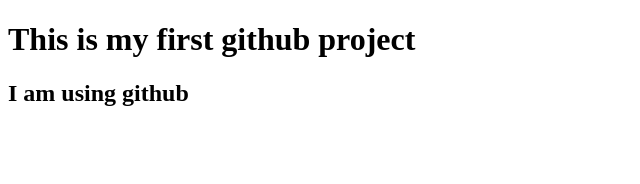
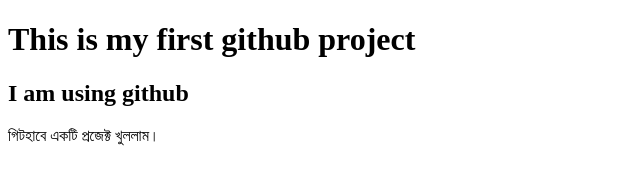
Before and after one commit to masud-web/my-first-website, a plain HTML site: page index.html in a window 1280 px wide. Shown: the whole page, without its empty margins (0-640 px from the left). Drawn offline with Linux system fonts and the light colour scheme.

Commit message:
added a paragraph

```diff
--- a/index.html
+++ b/index.html
@@ -9,5 +9,6 @@
 <body>
     <h1>This is my first github project</h1>
     <h2>I am using github</h2>
+    <p>গিটহাবে একটি প্রজেক্ট খুললাম।</p>
 </body>
 </html>
```
